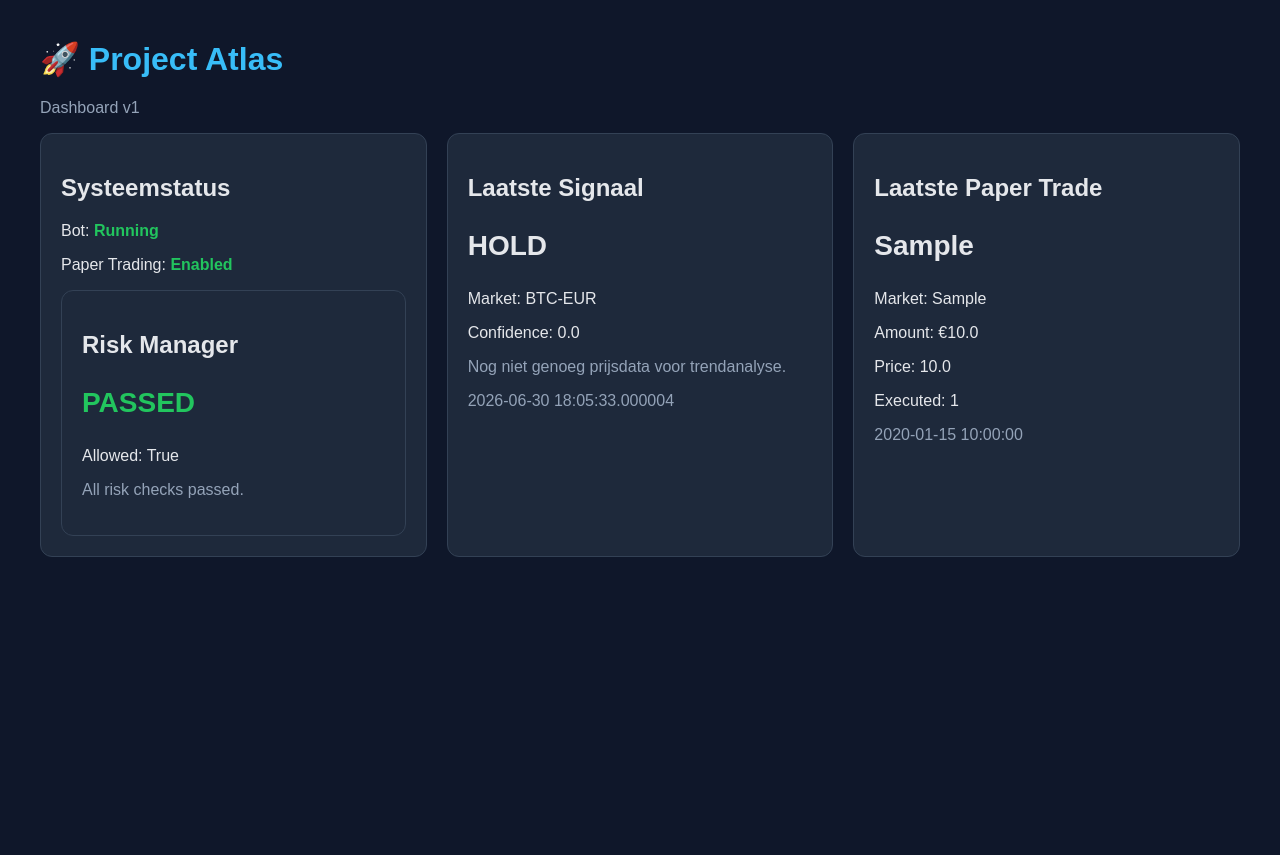
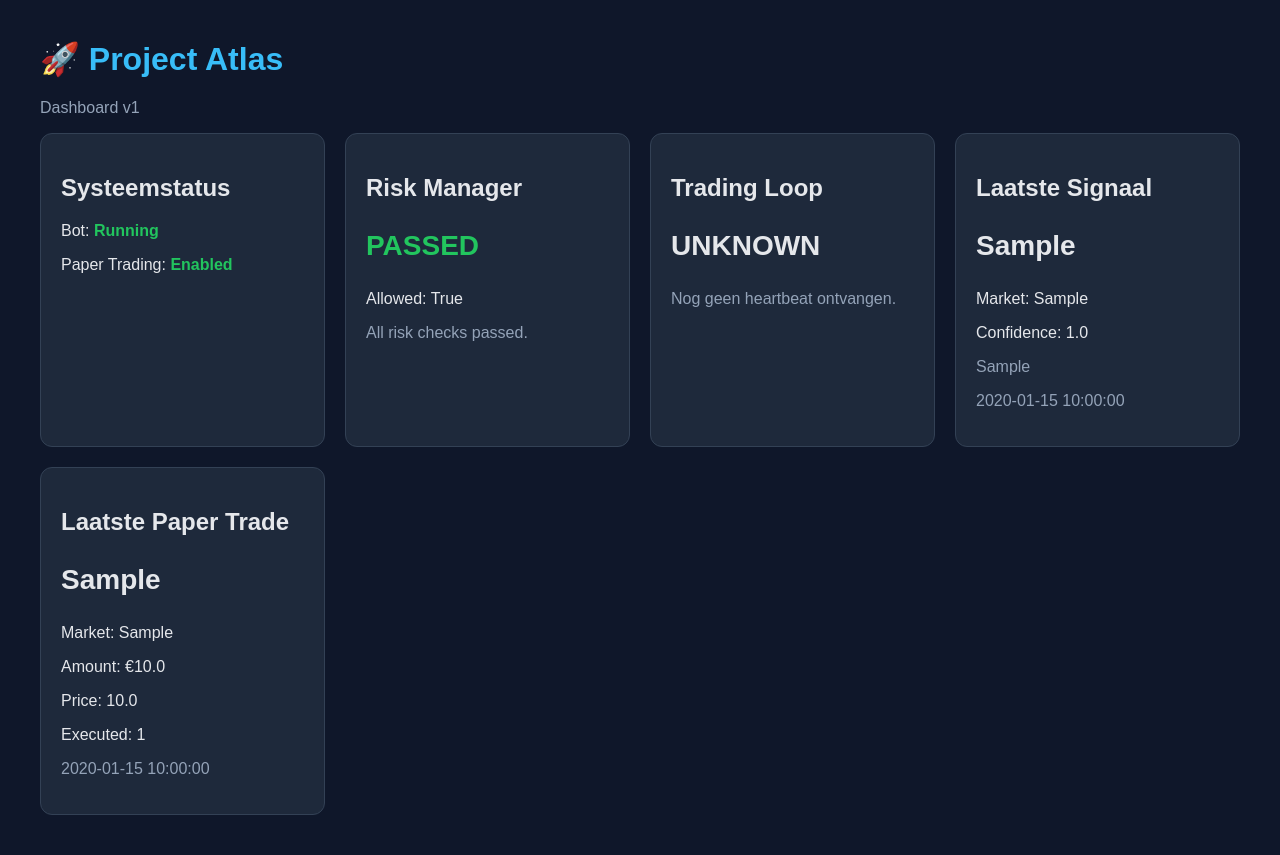
Before and after one commit to bassie83/bitvavo-ai-trader, a FastAPI app: page /dashboard in a window 1280 px wide. Before the commit the page ends 557 px from the top, so only its background shows below. Run offline with FastAPI, Linux system fonts and the light colour scheme; tables that the repository leaves empty hold one stand-in row (values such as "Sample post"); some libraries are stand-ins or nearby versions.

Commit message:
Sprint 5.5E: Add trading loop dashboard status

```diff
--- a/app/main.py
+++ b/app/main.py
@@ -1,3 +1,4 @@
+from pathlib import Path
 from app.trading_loop import trading_loop
 from fastapi.responses import HTMLResponse
 from fastapi.templating import Jinja2Templates
@@ -253,8 +254,7 @@ async def dashboard(request: Request):
             FROM paper_trades
         """)).scalar()
 
-        risk_manager = RiskManager()
-        risk_decision = risk_manager.evaluate(
+        risk_decision = RiskManager().evaluate(
             RiskContext(
                 paper_trading=settings.paper_trading,
                 has_open_position=False,
@@ -265,6 +265,12 @@ async def dashboard(request: Request):
                 max_position_size=settings.max_position_eur,
             )
         )
+
+        status_file = Path("/tmp/trading_loop_status.txt")
+        if status_file.exists():
+            last_loop_run = status_file.read_text().strip()
+        else:
+            last_loop_run = None
 
         return templates.TemplateResponse(
             request=request,
@@ -277,6 +283,7 @@ async def dashboard(request: Request):
                 "latest_price": latest_price,
                 "paper_trade_count": paper_trade_count,
                 "risk_decision": risk_decision,
+                "last_loop_run": last_loop_run,
             },
         )
     finally:
--- a/app/templates/dashboard.html
+++ b/app/templates/dashboard.html
@@ -65,7 +65,7 @@
                 Disabled
             {% endif %}
         </p>
-
+</div>
     <div class="card">
         <h2>Risk Manager</h2>
 
@@ -77,8 +77,21 @@
 
         <p>Allowed: {{ risk_decision.allowed }}</p>
         <p class="muted">{{ risk_decision.reason }}</p>
+     </div>
+
+     <div class="card">
+    <h2>Trading Loop</h2>
+
+    {% if last_loop_run %}
+        <p class="big ok">ACTIVE</p>
+        <p>Last heartbeat:</p>
+        <p class="muted">{{ last_loop_run }}</p>
+    {% else %}
+        <p class="big">UNKNOWN</p>
+        <p class="muted">Nog geen heartbeat ontvangen.</p>
+    {% endif %}
 </div>
-    </div>
+
 
     <div class="card">
         <h2>Laatste Signaal</h2>
```
Also changed, not shown: app/trading_loop.py (+8 -11 lines).
